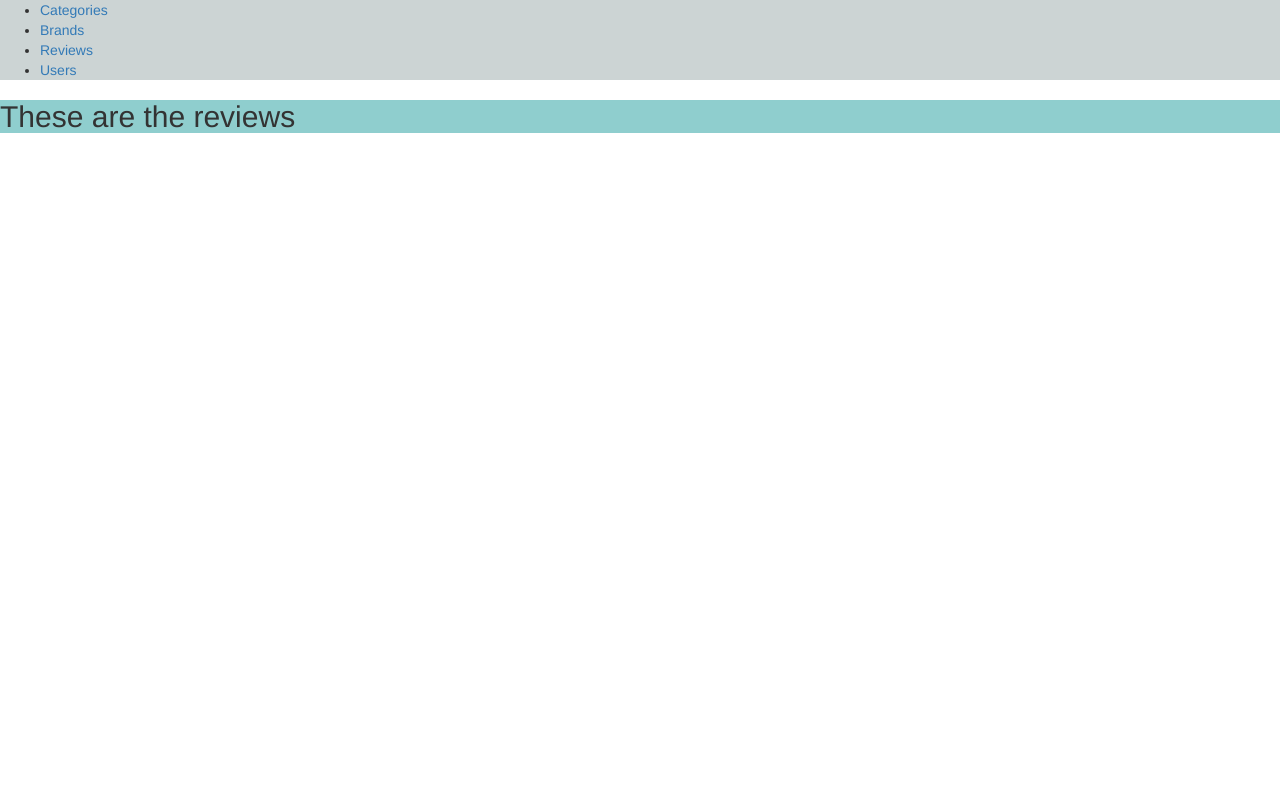
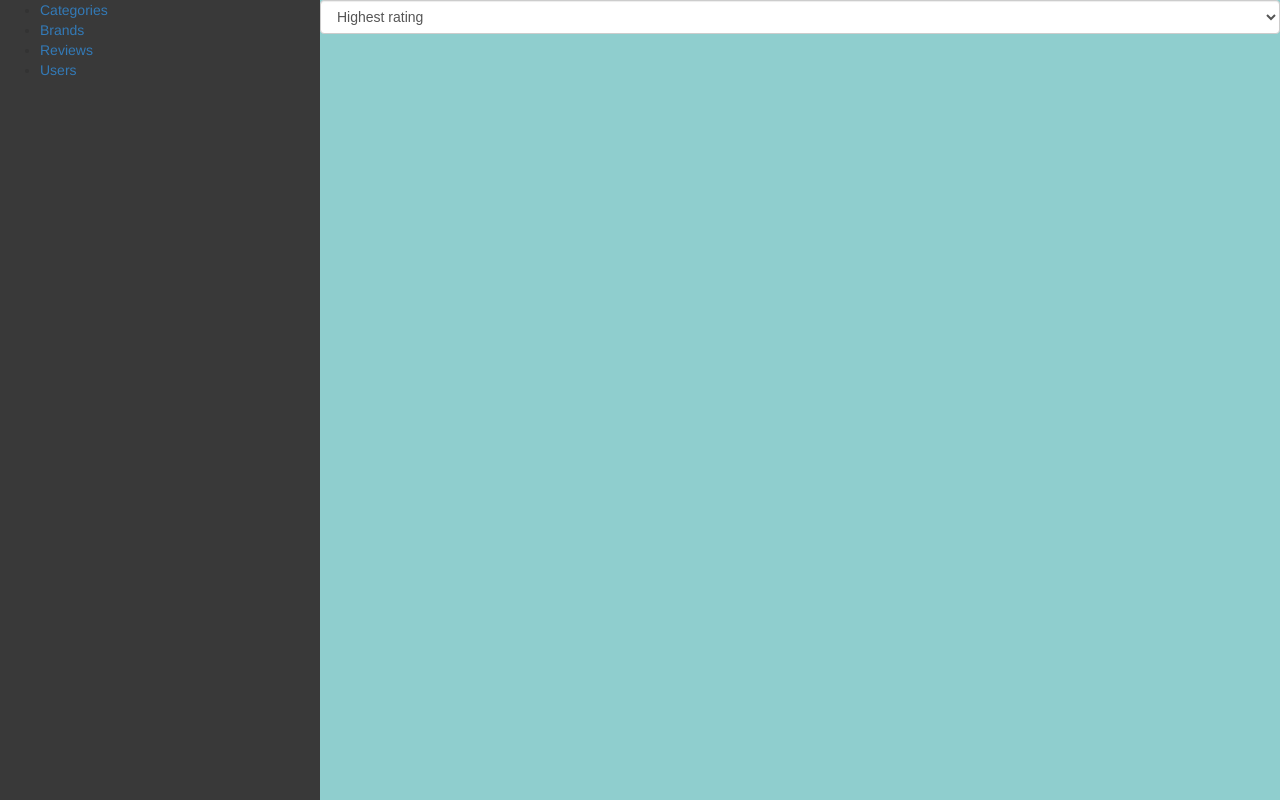
Before and after one commit to DigitalCrafts-September-2016-Cohort/team_freedom_nerdreview, a Flask app: page /reviews in a window 1280 px wide. Run offline with Flask 2, Linux system fonts and the light colour scheme; data that the repository does not hold is empty; some libraries are stand-ins or nearby versions.

Commit message:
changes layout to not be total garbage, begins implementing sort

```diff
--- a/static/css/main.css
+++ b/static/css/main.css
@@ -1,7 +1,17 @@
-nav {
-    background: #ccd4d4;
+html, body {
+    height: 100%;
+}
+
+.nav-menu {
+    background: #393939;
+    position: fixed;
+    height: 100%;
+    width: 25%;
 }
 
 main {
+    min-height: 100%;
     background: #8fcece;
+    float: right;
+    width: 75%;
 }
--- a/templates/homepage.html
+++ b/templates/homepage.html
@@ -9,6 +9,7 @@
 </ul>
 {% endblock %}
 
+
 {% block body %}
-    <h1>PRODUCTS GO HERE</h1>
+    <p>PRODUCTS GO HERE</p>
 {% endblock %}
--- a/templates/layout.html
+++ b/templates/layout.html
@@ -9,16 +9,16 @@
         <title>Nerd Review</title>
     </head>
     <body>
-        <div class="page">
-            <nav>
+        <nav class="nav-menu">
             {% block nav %}
             {% endblock %}
         </nav>
-            <main>
+        <main class="main">
+            {% block sort %}
+            {% endblock %}
             {% block body %}
             {% endblock %}
         </main>
-        </div>
 
         <!-- JavaScript -->
         <script src="https://code.jquery.com/jquery-2.2.4.js" integrity="sha256-iT6Q9iMJYuQiMWNd9lDyBUStIq/8PuOW33aOqmvFpqI=" crossorigin="anonymous"></script>
--- a/templates/reviews.html
+++ b/templates/reviews.html
@@ -9,8 +9,19 @@
   </ul>
 {% endblock %}
 
+{% block sort %}
+    <select class="form-control" name="Sort by">
+        <option>Highest rating</option>
+        <option>Lowest rating</option>
+        <option>Alphabetical (by user)</option>
+        <option>Length (shortest to longest)</option>
+        <option>Length (longest to shortest)</option>
+        <option>Date (oldest)</option>
+        <option>Date (newest)</option>
+    </select>
+{% endblock %}
+
 {% block body %}
-  <h2>These are the reviews</h2>
   <ul>
       {% for review in reviews_list %}
       <li>
```
Also changed, not shown: templates/categories.html (+11 -1 lines). Lines whose indentation alone changed are shown as unchanged.
